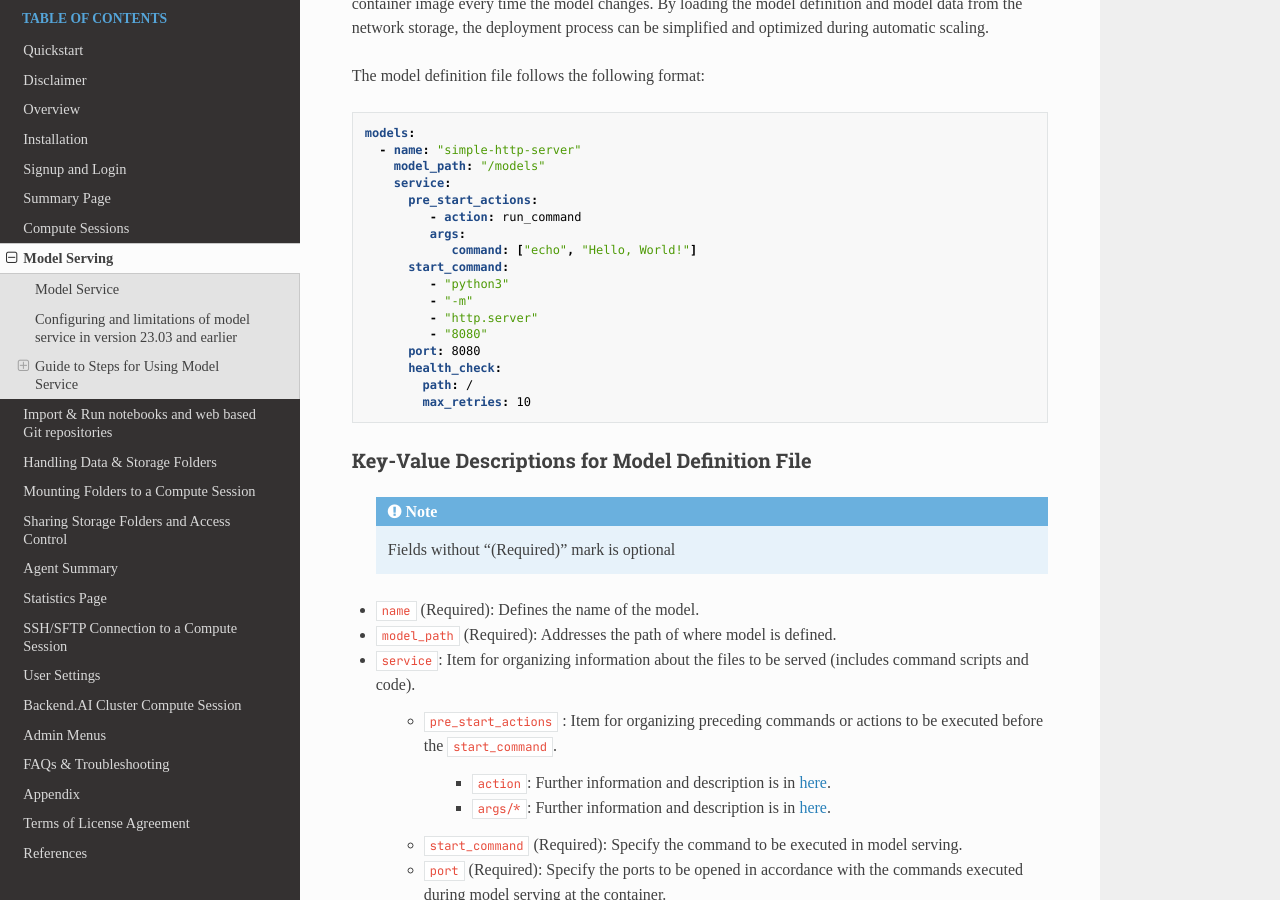
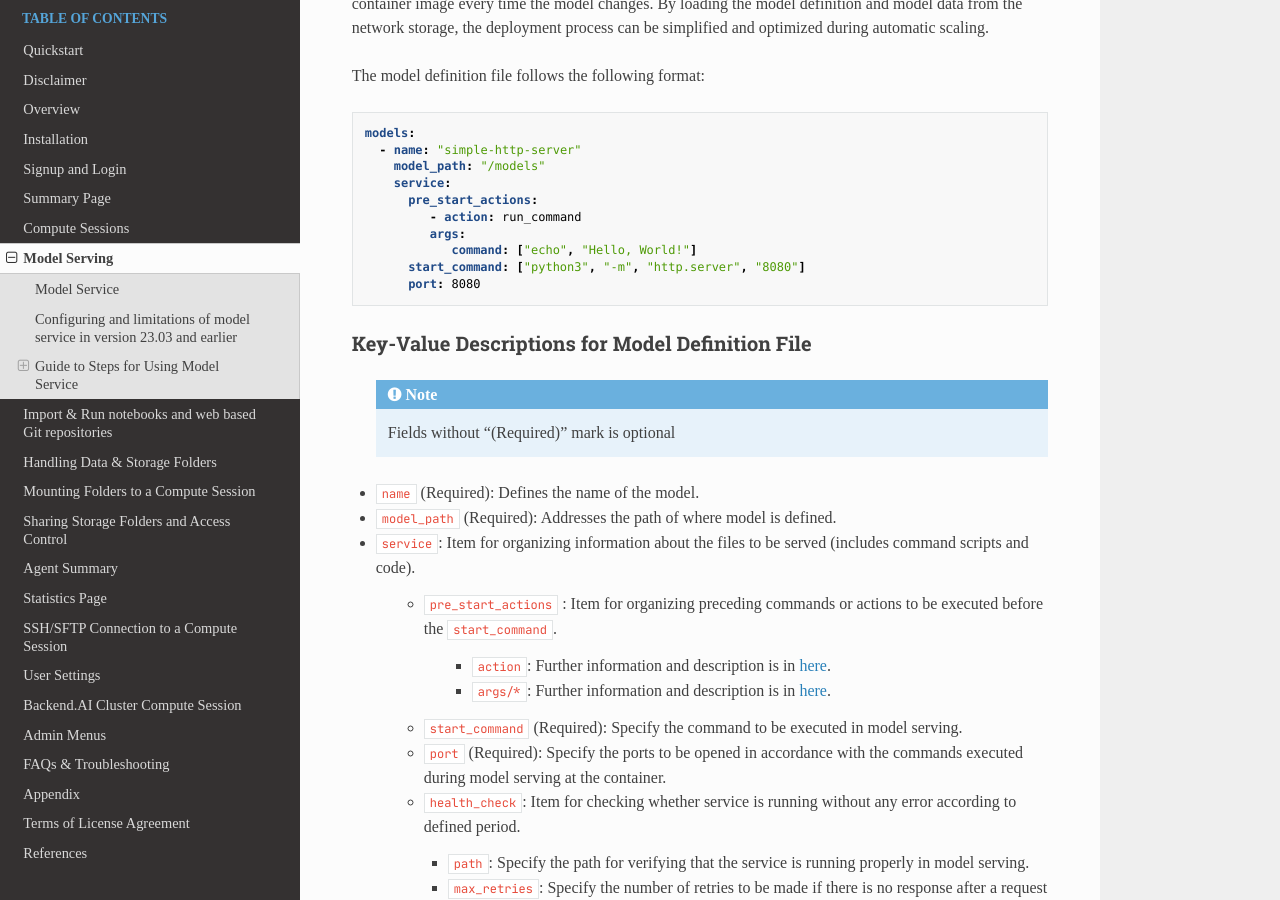
Before and after one commit to lablup/backend.ai-docs-webui, a Sphinx documentation site: the page built from docs/model_serving/model_serving.rst, in a window 1280 px wide and 900 px high, scrolled down 1941 px. Built offline with Sphinx 7.4.7 and the Read the Docs theme 2.0.0, drawn with Linux system fonts in a browser that asks for light colours; some web fonts are replaced.

Commit message:
docs: rewrite model-definition.yml file

```diff
--- a/docs/model_serving/model_serving.rst
+++ b/docs/model_serving/model_serving.rst
@@ -99,15 +99,8 @@ The model definition file follows the following format:
             - action: run_command
             args:
                command: ["echo", "Hello, World!"]
-         start_command:
-            - "python3"
-            - "-m"
-            - "http.server"
-            - "8080"
+         start_command: ["python3", "-m", "http.server", "8080"]
          port: 8080
-         health_check:
-           path: /
-           max_retries: 10
 
 .. _model_definition_guide:
 
@@ -130,11 +123,11 @@ Key-Value Descriptions for Model Definition File
    - ``start_command`` (Required): Specify the command to be executed in model serving.
    - ``port`` (Required): Specify the ports to be opened in accordance with the commands executed during model serving at the container.
 
-- ``health_check``: Item for checking whether service is running without
-  any error according to defined period.
+   - ``health_check``: Item for checking whether service is running without
+     any error according to defined period.
 
-   - ``path``: Specify the path for verifying that the service is running properly in model serving.
-   - ``max_retries``: Specify the number of retries to be made if there is no response after a request is sent to the service during model serving.
+     - ``path``: Specify the path for verifying that the service is running properly in model serving.
+     - ``max_retries``: Specify the number of retries to be made if there is no response after a request is sent to the service during model serving.
 
 
 Description for service action supported in Backend.AI Model serving
```
